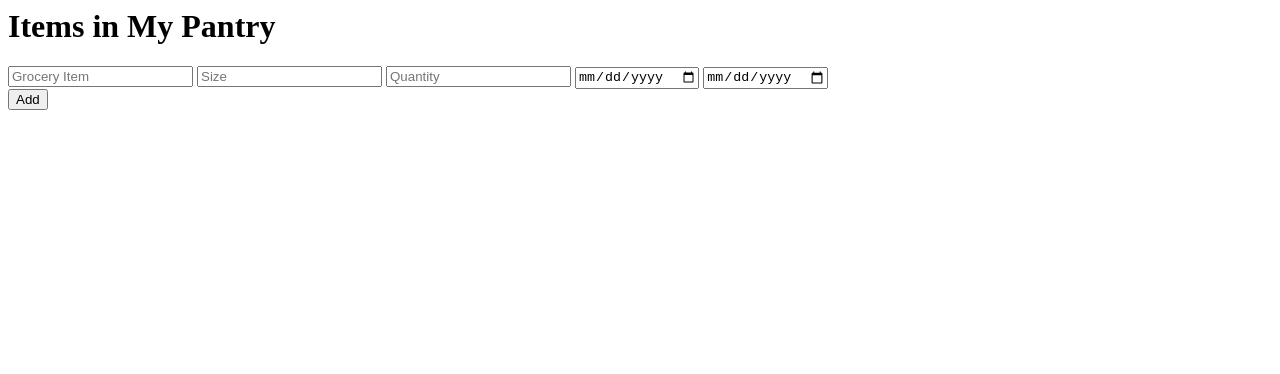
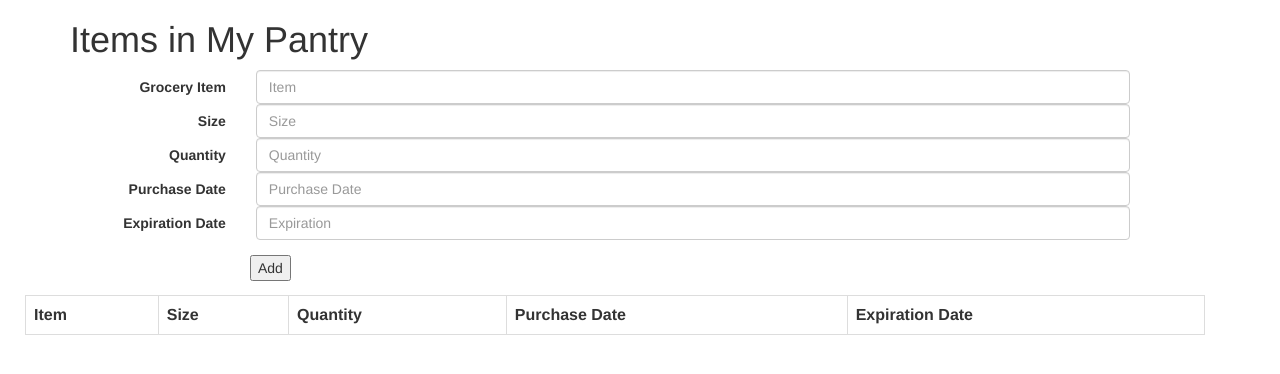
Before and after one commit to gracehalbert/whats-in-my-pantry, a website: page public/index.html in a window 1280 px wide. Drawn offline with nearby package versions, Linux system fonts and the light colour scheme.

Commit message:
adding to database, stylized form/table

```diff
--- a/app/models/grocery.js
+++ b/app/models/grocery.js
@@ -2,8 +2,8 @@ var mongoose = require('mongoose');
 
 module.exports = mongoose.model('Grocery', {
   text: String,
-  size: Number,
+  size: String,
   quantity: Number,
-  puchase: Date,
+  purchase: Date,
   expiration: Date
 });
--- a/app/routes.js
+++ b/app/routes.js
@@ -11,6 +11,10 @@ module.exports = function(app) {
   app.post('/api/groceries', function(req, res) {
     Grocery.create({
       text: req.body.text,
+      size: req.body.size,
+      quantity: req.body.quantity,
+      purchase: req.body.purchase,
+      expiration: req.body.expiration
     }, function(err, todo) {
       if (err) { res.send(err); }
       Grocery.find(function(err, groceries) {
--- a/public/index.html
+++ b/public/index.html
@@ -5,6 +5,14 @@
     <meta charset="utf-8" />
     <title>What's in My Pantry</title>
 
+    <link rel="stylesheet" href="https://maxcdn.bootstrapcdn.com/bootstrap/3.3.7/css/bootstrap.min.css" integrity="sha384-BVYiiSIFeK1dGmJRAkycuHAHRg32OmUcww7on3RYdg4Va+PmSTsz/K68vbdEjh4u" crossorigin="anonymous">
+      <style>
+        #grocery-form              { margin-left:75px;
+                                    margin-right:150px }
+        #pantry-list                { margin-left:25px;
+                                    margin-right:75px }
+        #add-item                  { margin-left:175px }
+      </style>
     <script src="//ajax.googleapis.com/ajax/libs/jquery/2.0.3/jquery.min.js"></script><!-- load jquery -->
     <script src="//ajax.googleapis.com/ajax/libs/angularjs/1.0.8/angular.min.js"></script><!-- load angular -->
     <script src="core.js"></script>
@@ -18,27 +26,59 @@
     </div>
 
     <div id="grocery-form">
-      <form>
+      <form class="form-horizontal">
         <div class="form-group">
-          <input type="text" placeholder="Grocery Item" ng-model="formData.text" required/>
-          <input type="number" placeholder="Size" ng-model="formData.size" />
-          <input type="number" placeholder="Quantity" ng-model="formData.quantity" required/>
-          <input type="date" placeholder="Purchase Date" ng-model="formData.purchase" />
-          <input type="date" placeholder="Expiration Date" ng-model="formData.expiration" />
+          <label for="groceryItem" class="col-sm-2 control-label">Grocery Item</label>
+            <div class="col-sm-10">
+              <input type="text" class="form-control" id="groceryItem" placeholder="Item" ng-model="formData.text" required >
+            </div>
+          <label for="size" class="col-sm-2 control-label">Size</label>
+            <div class="col-sm-10">
+              <input type="text" class="form-control" id="size" placeholder="Size" ng-model="formData.size" required >
+            </div>
+          <label for="quantity" class="col-sm-2 control-label">Quantity</label>
+            <div class="col-sm-10">
+              <input type="text" class="form-control" id="quantity" placeholder="Quantity" ng-model="formData.quantity" required >
+            </div>
+          <label for="purchaseDate" class="col-sm-2 control-label">Purchase Date</label>
+            <div class="col-sm-10">
+              <input type="text" class="form-control" id="purchaseDate" placeholder="Purchase Date" ng-model="formData.purchase" required >
+            </div>
+          <label for="expirationm" class="col-sm-2 control-label">Expiration Date</label>
+            <div class="col-sm-10">
+              <input type="text" class="form-control" id="expiration" placeholder="Expiration" ng-model="formData.expiration" required >
+            </div>
         </div>
-        <button type="submit" ng-click="createGrocery()">Add</button>
+        <button id="add-item" type="submit" ng-click="createGrocery()">Add</button>
       </form>
     </div>
   </body>
 
     <div id="pantry-list">
-      <table>
+      <table class="table table-bordered">
+        <tr>
+          <th>
+            Item
+          </th>
+          <th>
+            Size
+          </th>
+          <th>
+            Quantity
+          </th>
+          <th>
+            Purchase Date
+          </th>
+          <th>
+            Expiration Date
+          </th>
+        </tr>
         <tr ng-repeat="grocery in groceries">
           <td>{{ grocery.text }}</td>
           <td>{{ grocery.size }}</td>
           <td>{{ grocery.quantity }}</td>
-          <td>{{ grocery.purchase }}</td>
-          <td>{{ grocery.expiration }}</td>
+          <td>{{ grocery.purchase | date: format: short}}</td>
+          <td>{{ grocery.expiration | date: format: short }}</td>
         </tr>
       </table>
     </div>
--- a/server.js
+++ b/server.js
@@ -4,7 +4,7 @@ var mongoose = require('mongoose');
 var morgan = require('morgan');
 var bodyParser = require('body-parser');
 var methodOverride = require('method-override');
-var uri = process.env.MONGODB_URI;
+var uri = process.env.MONGODB_URI || 'mongodb://localhost/pantrydb';
 var port = process.env.PORT || 3000;
 
 mongoose.connect(uri);
@@ -20,5 +20,3 @@ require('./app/routes.js')(app);
 
 app.listen(port);
 console.log('App listening on port ' + port);
-
-// || 'mongodb://localhost/pantrydb'
```
